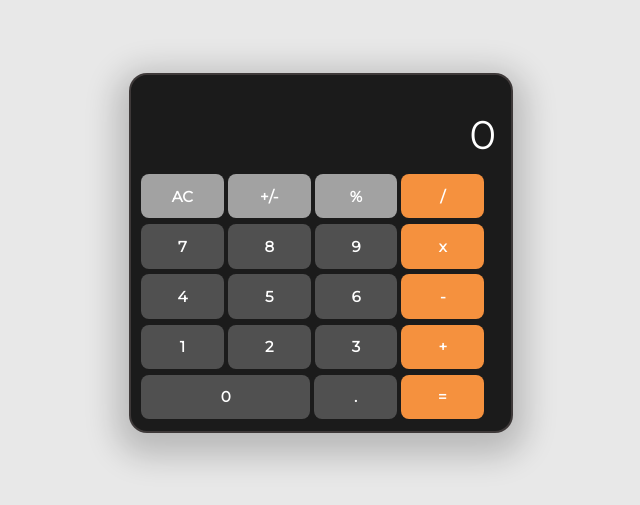
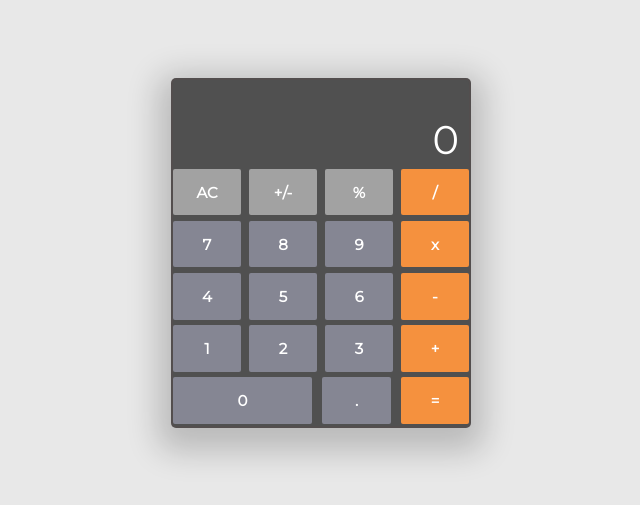
Before and after one commit to Ruthmy/math-magicians, a React (Create React App) app: page / in a window 1280 px wide. Shown: the part 147-652 px from the top of the page, without its empty margins (319-959 px from the left). Built offline with nearby package versions, Linux system fonts and the light colour scheme.

Commit message:
Modified all the styles to fit better the wireframe

```diff
--- a/src/App.css
+++ b/src/App.css
@@ -1,7 +1,8 @@
 .App {
-  border-radius: 1.8rem;
-  width: 30vw;
-  height: 45vh;
+  border-radius: 0.5rem;
+  width: 30rem;
+  height: 35rem;
+  max-height: max-content;
   background-color: var(--calc-background);
   box-shadow: 0 10px 32px 13px rgba(0, 0, 0, 0.2);
   border: 2px rgba(85, 78, 78, 0.6) solid;
--- a/src/components/ButtonPanel.css
+++ b/src/components/ButtonPanel.css
@@ -1,16 +1,18 @@
 .ButtonPanel {
   display: flex;
+  align-items: center;
+  justify-content: space-between;
   width: 100%;
   height: 75%;
-  padding: 1rem;
+  padding: 0;
   flex-wrap: wrap;
-  gap: 0.4rem;
+  gap: 0.1rem;
 }
 
 button {
   font-family: var(--font);
   border: none;
-  border-radius: 0.8rem;
+  border-radius: 0.2rem;
   cursor: pointer;
   width: 23%;
   height: 18%;
@@ -18,7 +20,7 @@ button {
 }
 
 button:hover {
-  background-color: #d1d1d1;
+  opacity: 0.8;
 }
 
 .btn {
--- a/src/components/Display.css
+++ b/src/components/Display.css
@@ -2,8 +2,8 @@
   width: 100%;
   height: 25%;
   line-height: 10rem;
-  padding: 1rem 1.5rem;
-  border-radius: 1.8rem 1.8rem 0 0;
+  padding: 1rem;
+  border-radius: 0.5rem 0.5rem 0 0;
   background-color: var(--calc-background);
   color: #fff;
   text-align: right;
--- a/src/index.css
+++ b/src/index.css
@@ -4,8 +4,12 @@
   --font: 'Montserrat', sans-serif;
   --font-display-size: 4rem;
   --background: #e8e8e8;
+  --calc-background: #505050;
+  --btn-background: #858693;
+  /*
   --calc-background: #1b1b1b;
   --btn-background: #505050;
+  */
 }
 
 html {
```
